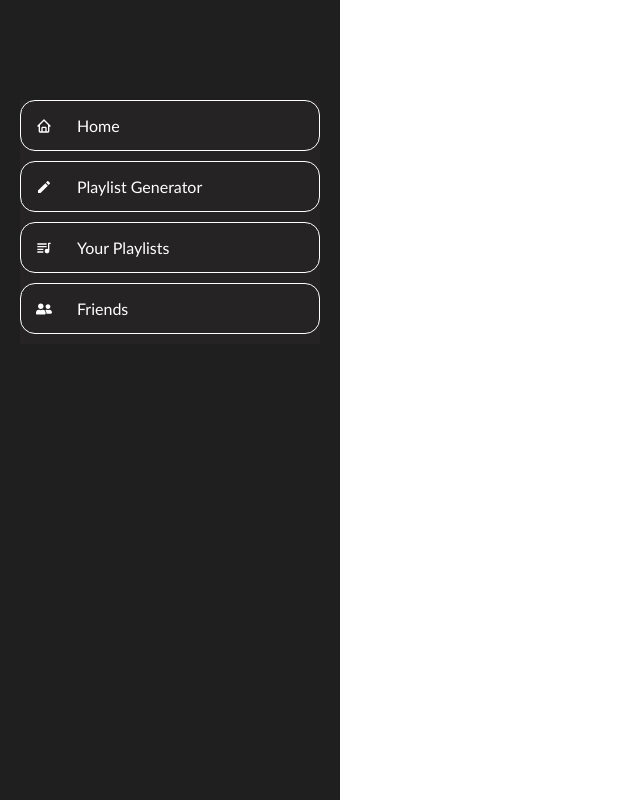
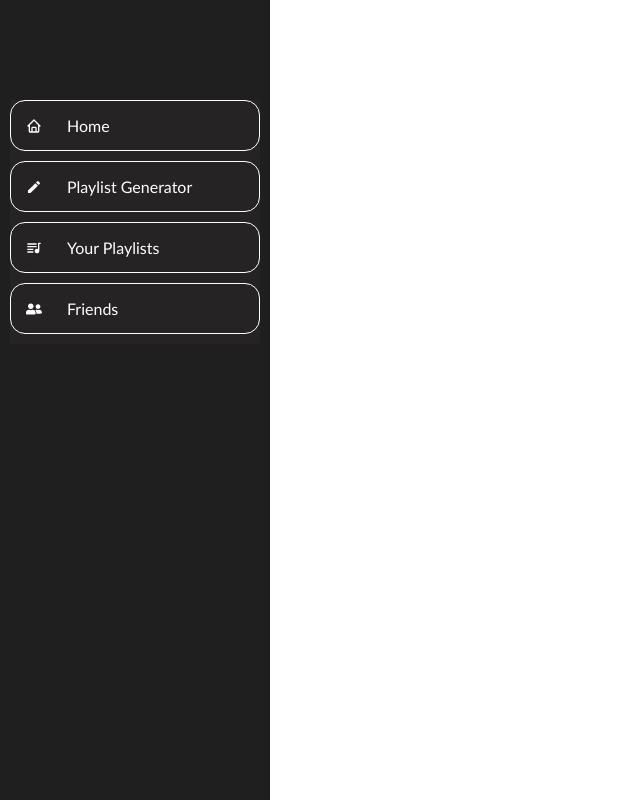
Before and after one commit to csesoc/trainee-3-23t3, a React (Vite) app in the folder client/: page / in a window 1280 px wide. Shown: the whole page, without its empty margins (0-640 px from the left). Built offline with nearby package versions, Linux system fonts and the light colour scheme.

Commit message:
Smaller sidebar

```diff
--- a/client/src/Components/Sidebar.css
+++ b/client/src/Components/Sidebar.css
@@ -1,18 +1,18 @@
 .sidebar {
   height: 100%;
-  width: 340px;
+  width: 270px;
   background-color: rgb(32, 31, 31);
   overflow: hidden;
 }
 
 .sidebarlist {
   height: auto;
-  width: 300px;
+  width: 250px;
   background-color: rgb(37, 35, 35);
   padding-left: 0px;
   overflow: hidden;
   margin-top: 100px;
-  margin-left: 20px;
+  margin-left: 10px;
 }
 
 .sidebarlist .row {
```
